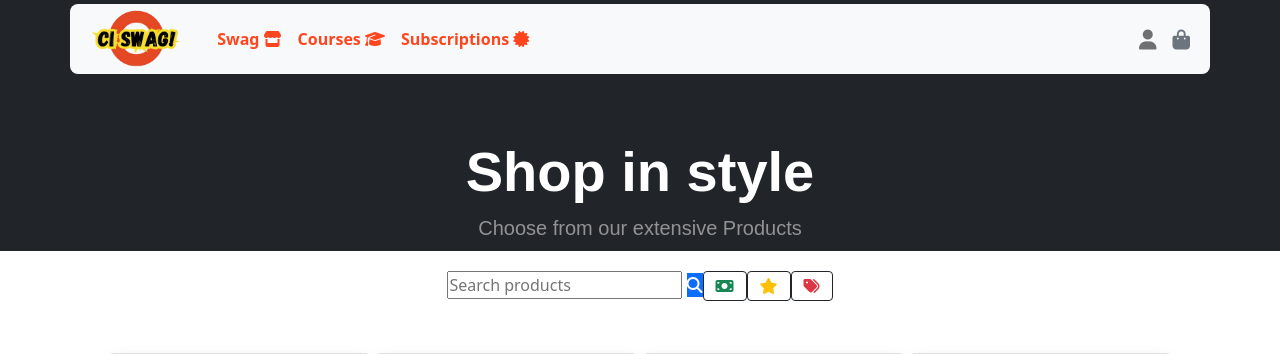
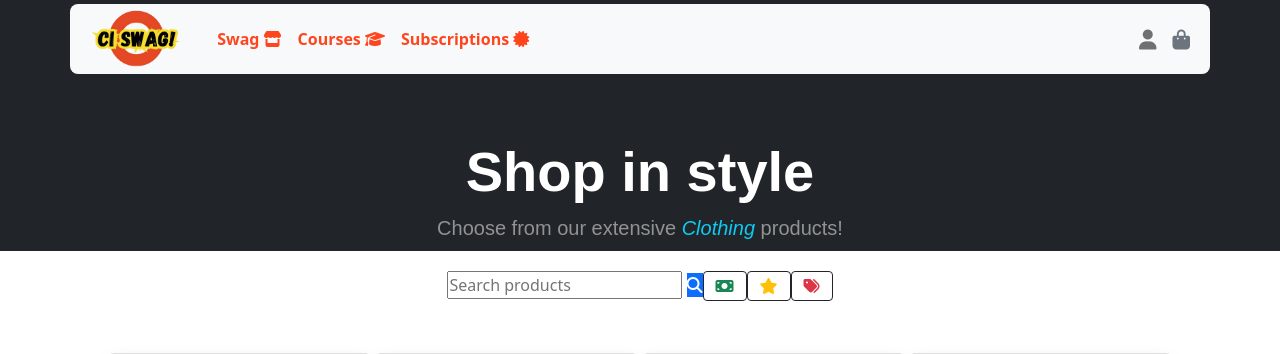
Before and after one commit to Noah-Samawi/ci-swag, a Django app: page /products/?category=clothing in a window 1280 px wide. Shown: the top 354 px of the page. Run offline with Django 3.2, Linux system fonts and the light colour scheme; data comes from the database, SQL or seed files in the repository; parts of the project's set-up code (start-up, migrations or seed data) failed here and were passed over; some libraries are stand-ins or nearby versions.

Commit message:
Add category name to product page header #22

```diff
--- a/products/templates/products/products.html
+++ b/products/templates/products/products.html
@@ -12,7 +12,7 @@
       <div class="text-center text-white">
         <h1 class="display-4 fw-bolder">Shop in style</h1>
         <p class="lead fw-normal text-white-50 mb-0">
-          Choose from our extensive Products
+          Choose from our extensive {% if current_categories %}<em class='text-info'> {{current_categories.friendly_name}}</em>{% endif %} products!
         </p>
       </div>
     </div>
```
